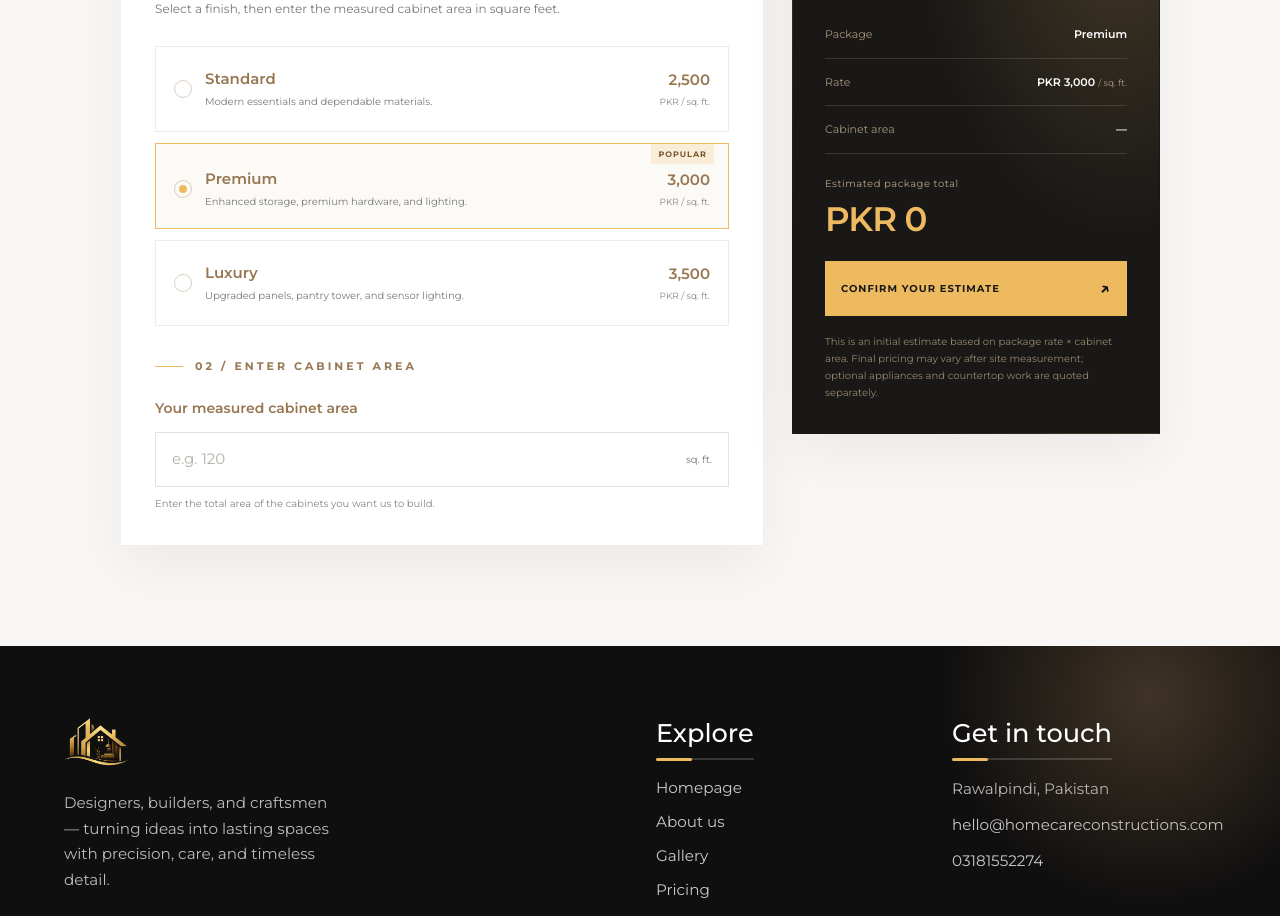
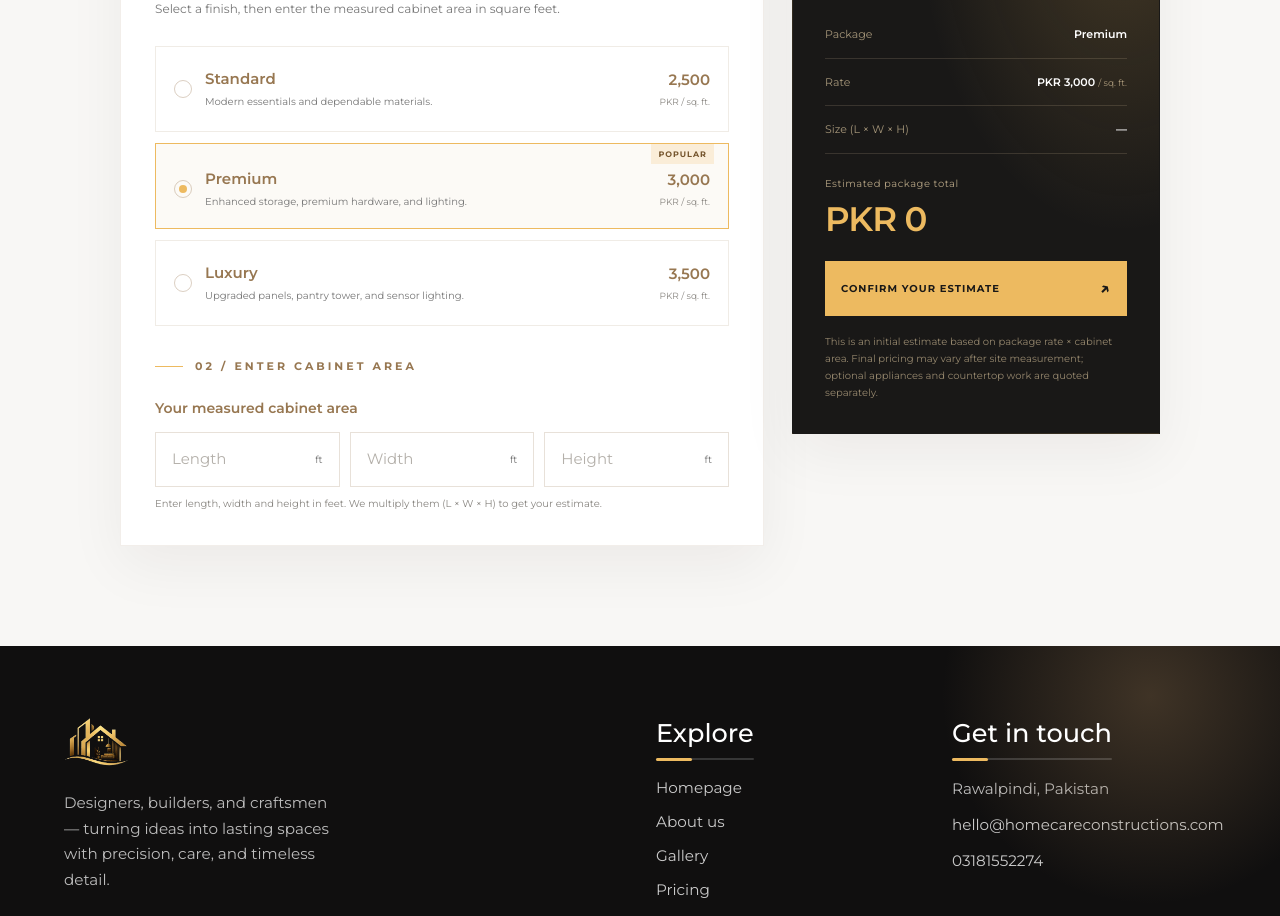
Before and after one commit to iamwaleedrajput/homecareconstructions, a Next.js app: page /calculate-your-quote in a window 1280 px wide. Shown: the part 1060-1976 px from the top of the page. Built offline with nearby package versions, Linux system fonts and the light colour scheme.

Commit message:
Refactor QuoteCalculator to use dimensions for area calculation and update input fields layout

```diff
--- a/src/app/(site)/@assets/scss/style.scss
+++ b/src/app/(site)/@assets/scss/style.scss
@@ -3701,3 +3701,17 @@ body {
     max-width: 145px;
   }
 }
+
+.quote-dimension-grid {
+  display: grid;
+  grid-template-columns: repeat(3, minmax(0, 1fr));
+  gap: 10px;
+
+  .quote-area-input-wrap input {
+    min-width: 0;
+  }
+
+  @media (max-width: 480px) {
+    grid-template-columns: 1fr;
+  }
+}
--- a/src/app/(site)/calculate-your-quote/QuoteCalculator.tsx
+++ b/src/app/(site)/calculate-your-quote/QuoteCalculator.tsx
@@ -23,11 +23,16 @@ export default function QuoteCalculator({
     packages[0]?.name ??
     "";
   const [selectedPackage, setSelectedPackage] = useState(initial);
-  const [cabinetArea, setCabinetArea] = useState("");
+  const [dimensions, setDimensions] = useState({ length: "", width: "", height: "" });
 
   const chosenPackage =
     packages.find((option) => option.name === selectedPackage) ?? packages[0];
-  const area = Number(cabinetArea);
+  const sides = [dimensions.length, dimensions.width, dimensions.height].map(Number);
+  const hasAllSides = sides.every((side) => Number.isFinite(side) && side > 0);
+  const area = hasAllSides ? sides[0] * sides[1] * sides[2] : 0;
+  const cabinetArea = hasAllSides
+    ? `${dimensions.length} × ${dimensions.width} × ${dimensions.height} ft = ${formatPrice(area)}`
+    : "";
   const estimate = useMemo(
     () =>
       chosenPackage && Number.isFinite(area) && area > 0
@@ -91,21 +96,28 @@ export default function QuoteCalculator({
             <span className="section-eyebrow">{content.stepTwoEyebrow}</span>
             <strong>{content.stepTwoLabel}</strong>
           </label>
-          <div className="quote-area-input-wrap">
-            <input
-              id="cabinet-area"
-              name="cabinet-area"
-              type="number"
-              min="1"
-              step="0.5"
-              inputMode="decimal"
-              placeholder={content.areaPlaceholder}
-              value={cabinetArea}
-              onChange={(event) => setCabinetArea(event.target.value)}
-            />
-            <span>{content.areaUnit}</span>
+          <div className="quote-dimension-grid">
+            {(["length", "width", "height"] as const).map((side) => (
+              <div className="quote-area-input-wrap" key={side}>
+                <input
+                  id={side === "length" ? "cabinet-area" : `cabinet-${side}`}
+                  name={`cabinet-${side}`}
+                  type="number"
+                  min="0.1"
+                  step="0.1"
+                  inputMode="decimal"
+                  aria-label={`${side[0].toUpperCase()}${side.slice(1)} in feet`}
+                  placeholder={`${side[0].toUpperCase()}${side.slice(1)}`}
+                  value={dimensions[side]}
+                  onChange={(event) =>
+                    setDimensions((current) => ({ ...current, [side]: event.target.value }))
+                  }
+                />
+                <span>ft</span>
+              </div>
+            ))}
           </div>
-          <p>{content.stepTwoHelp}</p>
+          <p>Enter length, width and height in feet. We multiply them (L × W × H) to get your estimate.</p>
         </div>
       </section>
 
@@ -124,9 +136,9 @@ export default function QuoteCalculator({
             </strong>
           </div>
           <div>
-            <span>{content.labelArea}</span>
+            <span>Size (L × W × H)</span>
             <strong>
-              {cabinetArea && area > 0 ? `${formatPrice(area)} ${content.areaUnit}` : "—"}
+              {hasAllSides ? `${formatPrice(area)} ${content.areaUnit}` : "—"}
             </strong>
           </div>
         </div>
```
